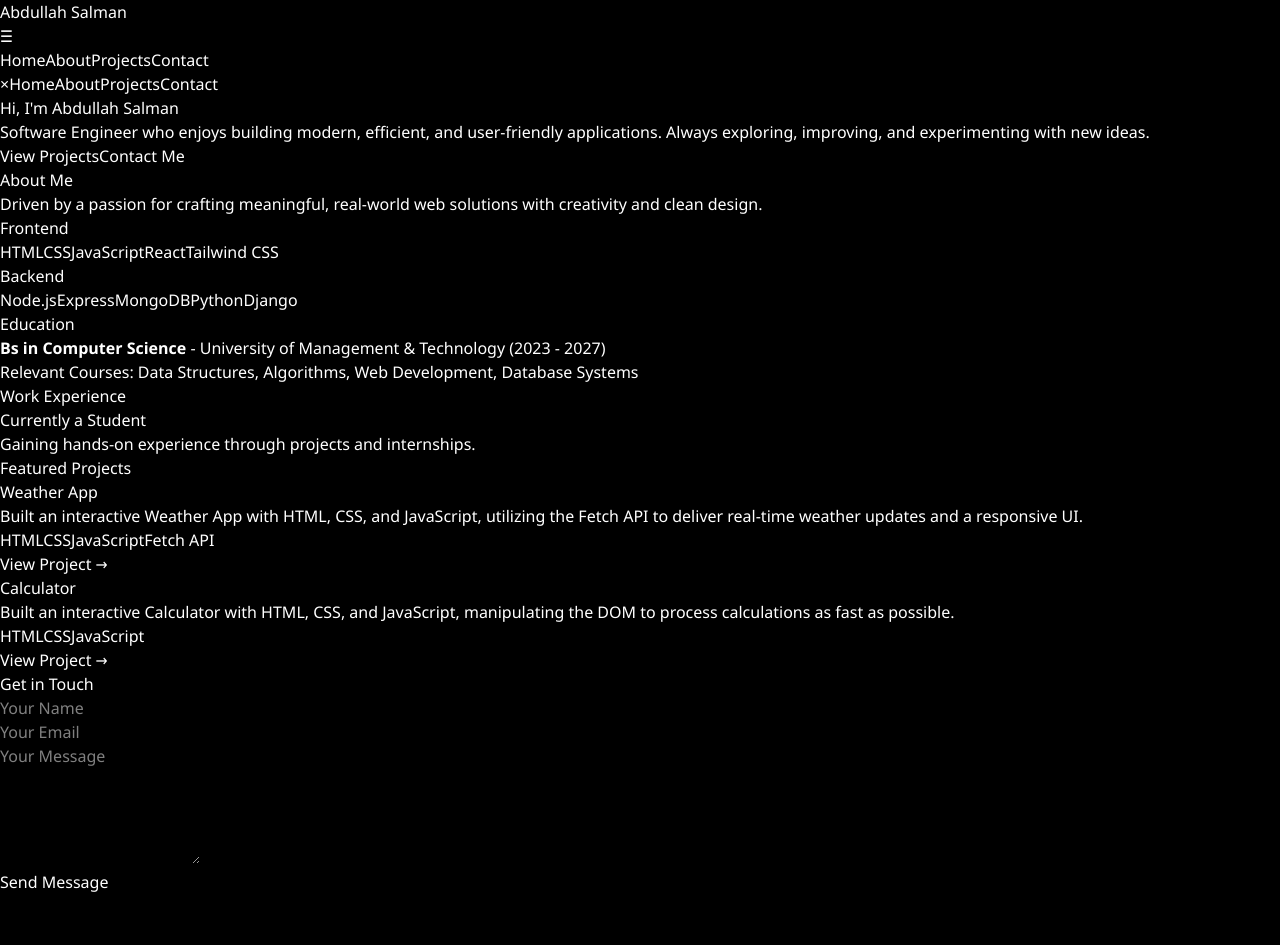
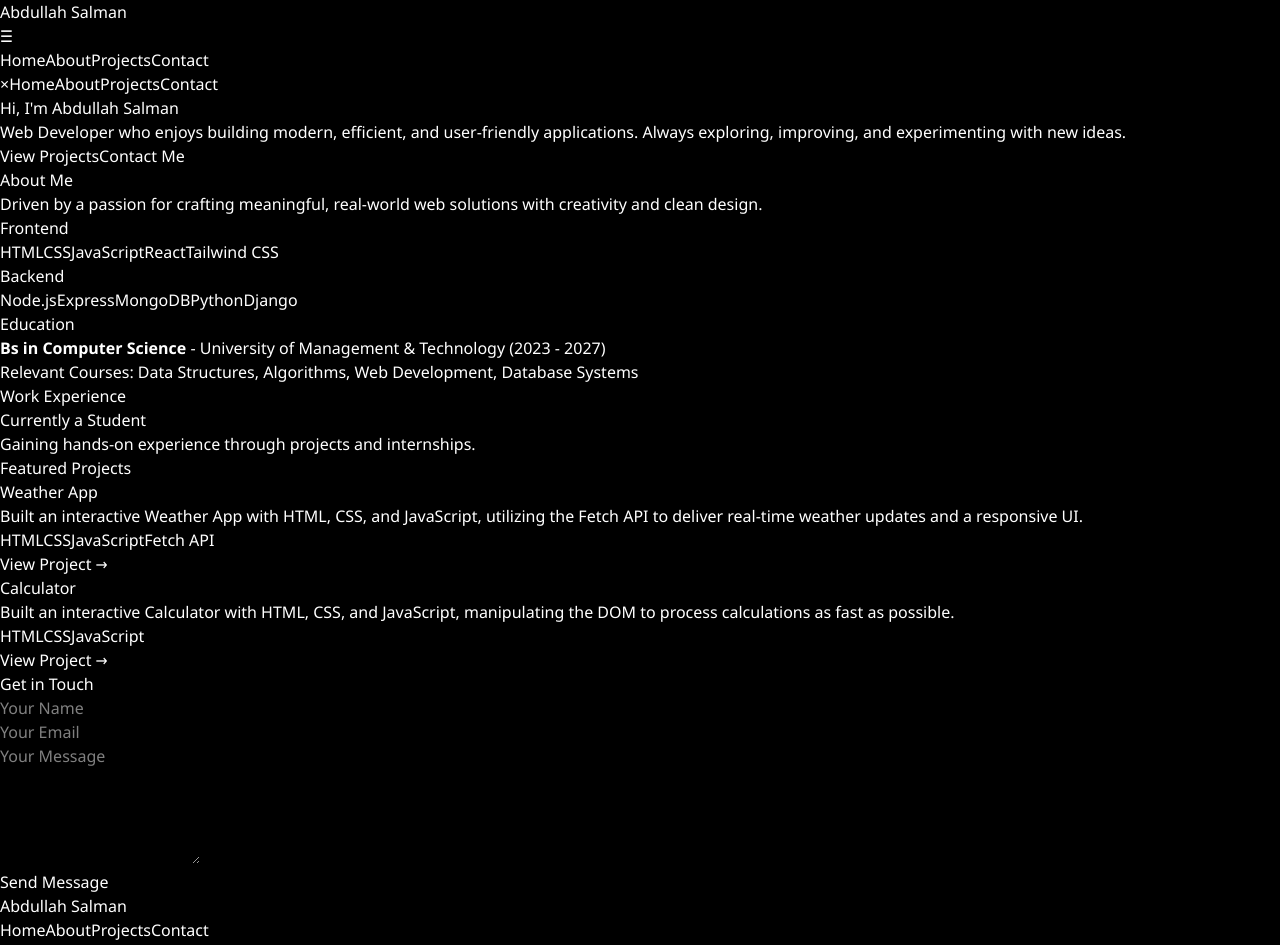
Before and after one commit to Abdelliito/Portfolio-Abd, a React (Vite) app in the folder Portfolio/: page / in a window 1280 px wide. Shown: the top 945 px of the page. Before the commit the page ends 894 px from the top, so only its background shows below. Built offline with nearby package versions, Linux system fonts and the light colour scheme.

Commit message:
ProjectCompleted

```diff
--- a/Portfolio/src/App.jsx
+++ b/Portfolio/src/App.jsx
@@ -7,6 +7,7 @@ import { Home } from './components/sections/Home';
 import { About } from './components/sections/About';
 import { Project } from './components/sections/Project';
 import { Contacts } from './components/sections/Contacts';
+import { Footer } from './components/sections/Footer';
 
 const App = () => {
 
@@ -26,6 +27,7 @@ const App = () => {
         <About />
         <Project />
         <Contacts />
+        <Footer />
 
       </div>
     </>
--- a/Portfolio/src/components/LoadingScreen.jsx
+++ b/Portfolio/src/components/LoadingScreen.jsx
@@ -29,7 +29,7 @@ export const LoadingScreen = ({ onComplete }) => {
       </div>
 
       <div className="w-[200px] h-0.5 bg-gray-100 rounded relative overflow-hidden">
-        <div className="w-[40%] h-full bg-blue-500 shadow-[0_0_15px_#3b82f6] animate-loading-bar"></div>
+        <div className="w-[40%] h-full bg-red-500 shadow-[0_0_15px_#3b82f6] animate-loading-bar"></div>
       </div>
     </div>
   );
--- a/Portfolio/src/components/sections/About.jsx
+++ b/Portfolio/src/components/sections/About.jsx
@@ -7,14 +7,14 @@ export const About = () => {
         <section id="about" className="min-h-screen flex items-center justify-center py-20"
         >
             <div className="max-w-3xl mx-auto px-4">
-                <h2 className="text-3xl font-bold mb-8 bg-linear-to-r from-blue-500 to-cyan-400 bg-clip-text text-transparent text-center"
+                <h2 className="text-3xl font-bold mb-8 bg-linear-to-r from-red-500 to-amber-600 bg-clip-text text-transparent text-center"
                 >
                     About Me
 
                 </h2>
 
                 <div className="rounded-xl p-8 border-white/10 border hover:-translate-y-1 transition-all">
-                    <p className="text-gray-300 mb-6 text-center">
+                    <p className="text-gray-400 transition-colors text-center">
                         Driven by a passion for crafting meaningful, real-world web solutions with creativity and clean design.
                     </p>
 
@@ -23,12 +23,12 @@ export const About = () => {
 
 
                         <div className="rounded-xl p-6 hover:-translate-y-1 transition-all bg-black/20 w-full">
-                            <h3 className="text-xl font-bold mb-4 text-center">Frontend</h3>
+                            <h3 className="text-xl font-bold mb-4 text-red-600 text-center">Frontend</h3>
                             <div className="flex flex-wrap gap-2 justify-center">
                                 {frontendSkills.map((tech) => (
                                     <span
                                         key={tech}
-                                        className="bg-blue-500/10 text-blue-500 py-1 px-3 rounded-full text-sm hover:bg-blue-500/20 hover:shadow-[0_2px_8px_rgba(59,130,246,0.2)] transition"
+                                        className="bg-blue-500/10 text-red-500 py-1 px-3 rounded-full text-sm hover:bg-red-500/20 hover:shadow-[0_2px_8px_rgba(59,130,246,0.2)] transition"
                                     >
                                         {tech}
                                     </span>
@@ -38,12 +38,12 @@ export const About = () => {
 
 
                         <div className="rounded-xl p-6 hover:-translate-y-1 transition-all bg-black/20 w-full">
-                            <h3 className="text-xl font-bold mb-4 text-center">Backend</h3>
+                            <h3 className="text-xl font-bold mb-4 text-red-600 text-center">Backend</h3>
                             <div className="flex flex-wrap gap-2 justify-center">
                                 {backendSkills.map((tech) => (
                                     <span
                                         key={tech}
-                                        className="bg-blue-500/10 text-blue-500 py-1 px-3 rounded-full text-sm hover:bg-blue-500/20 hover:shadow-[0_2px_8px_rgba(59,130,246,0.2)] transition"
+                                        className="bg-blue-500/10 text-red-500 py-1 px-3 rounded-full text-sm hover:bg-red-500/20 hover:shadow-[0_2px_8px_rgba(59,130,246,0.2)] transition"
                                     >
                                         {tech}
                                     </span>
@@ -56,9 +56,9 @@ export const About = () => {
 
 
                 <div className="grid grid-cols-1 md:grid-cols-2 gap-6 mt-8">
-                    <div className="p-6 rounded-xl border-white/10 border hover:-translate-y-1 transition-all">
-                        <h3 className="text-xl font-bold mb-4">Education</h3>
-                        <ul className="list-disc list-inside text-gray-300 space-y-2">
+                    <div className="p-6 rounded-xl text-center border-white/10 border hover:-translate-y-1 transition-all">
+                        <h3 className="text-xl text-red-600 font-bold mb-4">Education</h3>
+                        <ul className="list-disc list-inside text-gray-400 space-y-2">
                             <li>
                                 <strong>Bs in Computer Science</strong> - University of Management & Technology (2023 - 2027)
                             </li>
@@ -70,9 +70,9 @@ export const About = () => {
                     </div>
 
                     <div className="p-6 rounded-xl border-white/10 border hover:-translate-y-1 transition-all">
-                        <h3 className="text-xl font-bold mb-4">Work Experience</h3>
-                        <div className="space-y-4 text-gray-300">
-                            <div>
+                        <h3 className="text-xl text-center text-red-600 font-bold mb-4">Work Experience</h3>
+                        <div className="space-y-4 text-gray-400">
+                            <div className="text-center">
                                 <h4 className="font-semibold">Currently a Student</h4>
                                 <p>Gaining hands-on experience through projects and internships.</p>
                             </div>
--- a/Portfolio/src/components/sections/Contacts.jsx
+++ b/Portfolio/src/components/sections/Contacts.jsx
@@ -5,7 +5,7 @@ export const Contacts = () => {
             className="min-h-screen flex item-center justify-center py-20"
         >
             <div className="px-4 w-150">
-                <h2 className="text-3xl font-bold mb-8 bg-linear-to-r from-blue-500 to-cyan-400
+                <h2 className="text-3xl font-bold mb-8 bg-linear-to-r from-red-500 to-amber-600
                 bg-clip-text text-transparent text-center">
                     Get in Touch
                 </h2>
@@ -13,14 +13,14 @@ export const Contacts = () => {
                     <div className="relative">
                         <input type="text" id="name" name="name" required
                             className="w-full bg-white/5 border border-white/10 rounded px-4 py-3
-                    text-white transition focus:outline-none focus:border-blue-500 focus:bg-blue-500/5"
+                    text-white transition focus:outline-none focus:border-red-500 focus:bg-red-500/5"
                             placeholder="Your Name" />
                     </div>
 
                     <div className="relative">
                         <input type="email" id="email" name="email" required
                             className="w-full bg-white/5 border border-white/10 rounded px-4 py-3
-                    text-white transition focus:outline-none focus:border-blue-500 focus:bg-blue-500/5"
+                    text-white transition focus:outline-none focus:border-red-500 focus:bg-red-500/5"
                             placeholder="Your Email" />
                     </div>
 
@@ -28,12 +28,12 @@ export const Contacts = () => {
                         <textarea id="message" name="message" required
                             rows={5}
                             className="w-full bg-white/5 border border-white/10 rounded px-4 py-3
-                    text-white transition focus:outline-none focus:border-blue-500 focus:bg-blue-500/5"
+                    text-white transition focus:outline-none focus:border-red-500 focus:bg-red-500/5"
                             placeholder="Your Message" />
                     </div>
 
                     <button type="submit"
-                        className="w-full bg-blue-500 text-white py-3 px-6 rounded font-medium
+                        className="w-full bg-linear-to-r from-red-600 to-orange-500 text-white py-3 px-6 rounded font-medium
                 transition relative overflow-hidden
                 hover:-translate-y-0.5
                 hover:shadow-[0_0_15px_rgba(59,130,246,0.4)]">
--- /dev/null
+++ b/Portfolio/src/components/sections/Footer.jsx
@@ -0,0 +1,45 @@
+export const Footer = () => {
+    return (
+        <footer className="bg-linear-to-r from-red-700 via-orange-700 to-amber-700 text-white py-8 mt-10 shadow-[0_-2px_10px_rgba(255,99,71,0.25)]">
+            <div className="max-w-5xl mx-auto px-4">
+                <div className="flex flex-col md:flex-row justify-between items-center gap-6">
+
+                    <a href="#home" className="flex items-center space-x-2 font-mono text-xl font-bold">
+                        <span>Abdullah <span className="text-black">Salman</span></span>
+                    </a>
+
+                    <div className="flex space-x-6 text-sm">
+                        <a
+                            href="#home"
+                            className="hover:text-amber-200 transition"
+                        >
+                            Home
+                        </a>
+                        <a
+                            href="#about"
+                            className="hover:text-amber-200 transition"
+                        >
+                            About
+                        </a>
+                        <a
+                            href="#project"
+                            className="hover:text-amber-200 transition"
+                        >
+                            Projects
+                        </a>
+                        <a
+                            href="#contact"
+                            className="hover:text-amber-200 transition"
+                        >
+                            Contact
+                        </a>
+                    </div>
+                </div>
+
+                <div className="mt-6 text-center text-sm text-white/80">
+                    © {new Date().getFullYear()} Abdullah Salman — All Rights Reserved
+                </div>
+            </div>
+        </footer>
+    );
+};
--- a/Portfolio/src/components/sections/Home.jsx
+++ b/Portfolio/src/components/sections/Home.jsx
@@ -8,20 +8,20 @@ export const Home = () => {
         </h1>
 
         <p className="text-gray-400 text-lg mb-8 max-w-lg mx-auto">
-          Software Engineer who enjoys building modern,
+          Web Developer who enjoys building modern,
           efficient, and user-friendly applications.
           Always exploring, improving, and experimenting with new ideas.
         </p>
 
         <div className="flex justify-center space-x-4">
-          <a href="#project" className="bg-blue-500 text-white py-3 px-6 rounded font-medium
+          <a href="#project" className="bg-linear-to-r from-red-600 to-orange-500 py-3 px-6 rounded font-medium
             transition relative overflow-hidden hover:-translate-y-0.5
             hover:shadow-[0_0_15px_rgba(59,130,246,0.4)]"
           >
             View Projects
           </a>
 
-          <a href="#contact" className="border border-blue-500/50 text-blue-500 py-3 px-6 rounded font-medium transition-all duration-200
+          <a href="#contact" className="border border-red-500/50 text-red-500 py-3 px-6 rounded font-medium transition-all duration-200
                  hover:-translate-y-0.5
                  hover:shadow-[0_0_15px_rgba(59,130,246,0.2)]
                  hover:bg-blue-500/10"
```
Also changed, not shown: Portfolio/src/components/sections/Project.jsx (+15 -15 lines).
